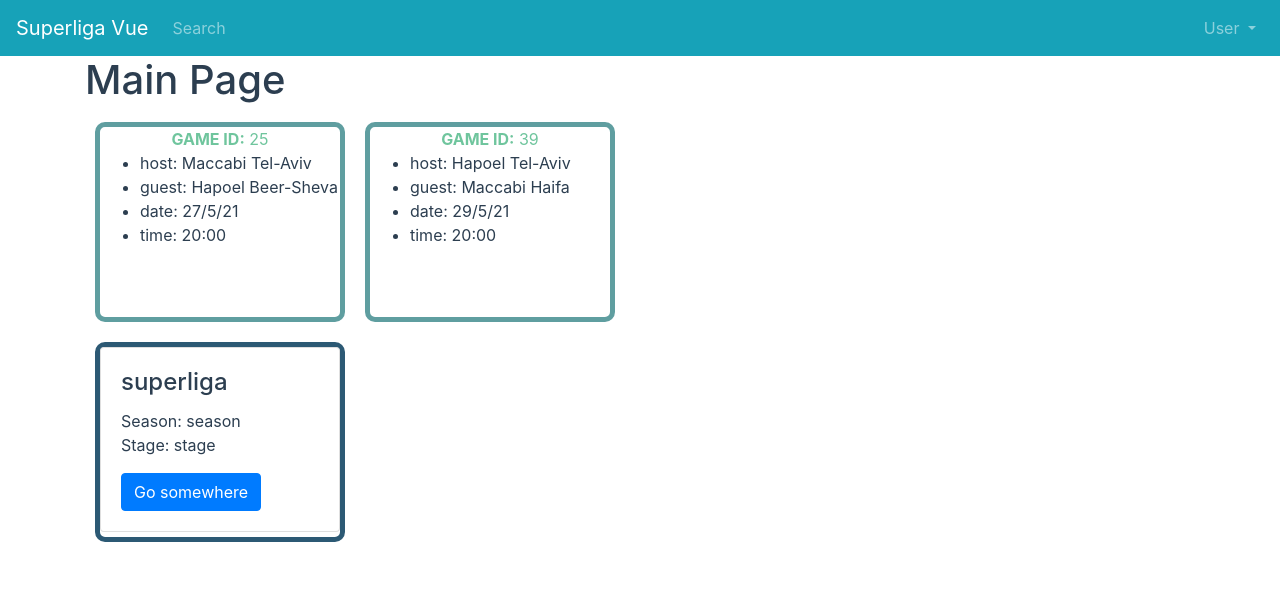
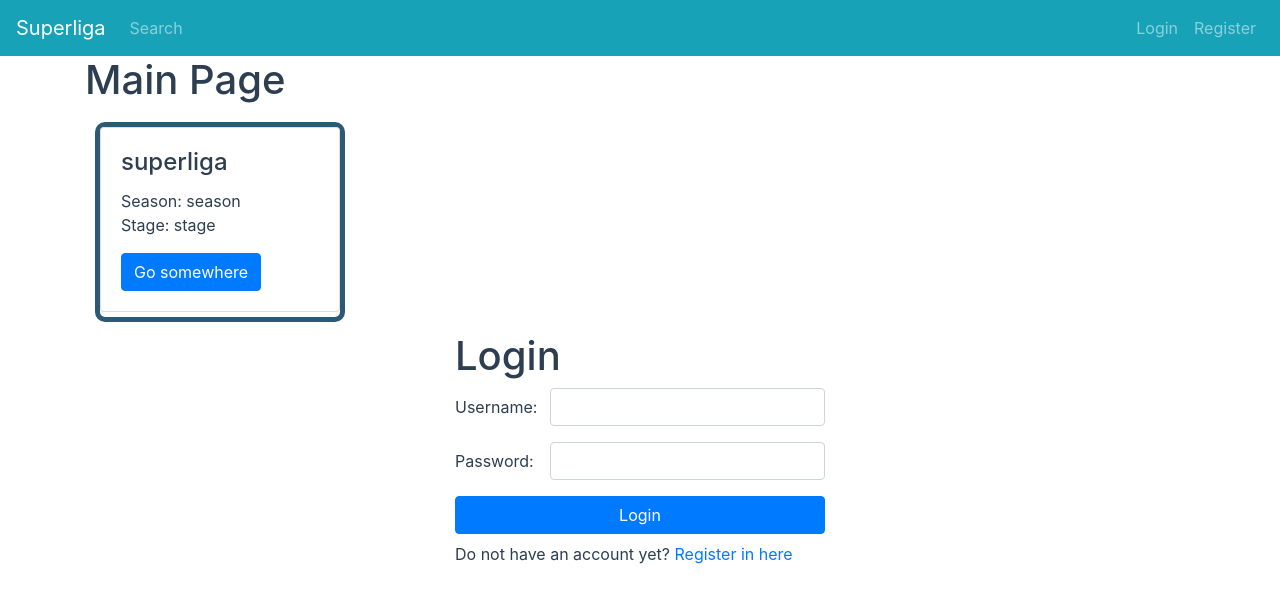
Before and after one commit to shiloari/assignment3-3-316308170_205917776, a Vue app: page / in a window 1280 px wide. Shown: the top 602 px of the page. Built offline with nearby package versions, Linux system fonts and the light colour scheme.

Commit message:
Game Preview

```diff
--- a/src/App.vue
+++ b/src/App.vue
@@ -1,7 +1,7 @@
 <template>
   <div id="app">
     <b-navbar toggleable="lg" type="dark" variant="info">
-      <b-navbar-brand :to="{ name: 'main' }">Superliga Vue</b-navbar-brand>
+      <b-navbar-brand :to="{ name: 'main' }">Superliga</b-navbar-brand>
       <b-collapse id="nav-collapse" is-nav>
         <b-navbar-nav>
 
@@ -17,7 +17,7 @@
             User
           </template>
           <b-dropdown-item href="#">Favorites</b-dropdown-item>
-          <b-dropdown-item href="#">Log Out</b-dropdown-item>
+          <b-dropdown-item @click="Logout" href="#">Log Out</b-dropdown-item>
         </b-nav-item-dropdown>
         </b-navbar-nav>
       </b-collapse>
@@ -31,6 +31,12 @@ export default {
   name: "App",
   methods: {
     Logout() {
+      try{
+        const response = this.axios.post("http://localhost:3000/Logout");
+      }
+      catch(err){
+        console.log(err.response);
+      }
       this.$root.store.logout();
       this.$root.toast("Logout", "User logged out successfully", "success");
 
--- a/src/components/FavoriteGames.vue
+++ b/src/components/FavoriteGames.vue
@@ -1,13 +1,18 @@
 <template>
   <div>
     <GamePreview
-      v-for="g in games"
-      :id="g.id"
-      :hostTeam="g.hostTeam"
-      :guestTeam="g.guestTeam"
-      :date="g.date"
-      :hour="g.hour"
-      :key="g.id"></GamePreview>
+        v-for="g in games"
+        :Match_ID="g.Match_ID"
+        :Home_Team_ID="g.Home_Team_ID"
+        :Away_Team_ID="g.Away_Team_ID"
+        :Match_Date="g.Match_Date"
+        :Hour="g.Hour"
+        :Stadium="g.Stadium"
+        :Stage="g.Stage"
+        :Score="g.Score"
+        :EventBook="g.EventBook"
+        :key="g.id">
+      </GamePreview>
   </div>
 </template>
 
@@ -21,45 +26,55 @@ export default {
   data() {
     return {
       games: [
-        {
-          id:25,
-          hostTeam: "Maccabi Tel-Aviv",
-          guestTeam: "Hapoel Beer-Sheva",
-          date: "27/5/21",
-          hour: "20:00"
-        },
-        {
-          id:39,
-          hostTeam: "Hapoel Tel-Aviv",
-          guestTeam: "Maccabi Haifa",
-          date: "29/5/21",
-          hour: "20:00"
-        }
+        // {
+        //   id:25,
+        //   hostTeam: "Maccabi Tel-Aviv",
+        //   guestTeam: "Hapoel Beer-Sheva",
+        //   date: "27/5/21",
+        //   hour: "20:00"
+        // },
+        // {
+        //   id:39,
+        //   hostTeam: "Hapoel Tel-Aviv",
+        //   guestTeam: "Maccabi Haifa",
+        //   date: "29/5/21",
+        //   hour: "20:00"
+        // },
+        // {
+        //   id:43,
+        //   hostTeam: "Maccabi Haifa",
+        //   guestTeam: "Maccabi Haifa",
+        //   date: "31/5/21",
+        //   hour: "20:00"
+        // }
       ]
     };
   },
-  // methods: {
-  //   async updateGames(){
-  //     console.log("response");
-  //     try {
-  //       const response = await this.axios.get(
-  //         "http://localhost:3000/games/favoriteGames",
-  //       );
-  //       const games = response.data.games;
-  //       this.games = [];
-  //       this.games.push(...games);
-  //       console.log(response);
-  //     } catch (error) {
-  //       console.log("error in update games")
-  //       console.log(error);
-  //     }
-  //   }
-  // },
-  // mounted(){
-  //   console.log("favorite games mounted");
-  //   this.updateGames();
-  // }
+  methods: {
+    async updateGames(){
+      console.log("response");
+      try {
+        const response = await this.axios.get(
+          "http://localhost:3000/users/favoriteMatches",
+        );
+        console.log(JSON.stringify(response.data))
+        this.games = response.data;
+        console.log(this.games[0])
+        // this.games = [];
+        // this.games.push(...games);
+        // console.log(response);
+      } catch (error) {
+        console.log("error in update games")
+        console.log(error);
+      }
+    }
+  },
+  mounted(){
+    console.log("favorite games mounted");
+    this.updateGames();
+  }
 };
 </script>
 
-<style></style>
+<style>
+</style>
--- a/src/components/GamePreview.vue
+++ b/src/components/GamePreview.vue
@@ -1,61 +1,201 @@
 <template>
   <div class="game-preview">
-    <div :title="id" class="game-title">
-      <b>Game Id:</b> {{ id }}
+    <!-- <div :title="Match_ID" class="game-title"></div> -->
+
+    <div id="teams">
+    <div id="team_display">
+      <div id="team_logo"><img v-bind:src= "home_team_logo"></div>
+      <h1>{{ this.home_team_name }}</h1>
     </div>
-    <ul class="game-content">
-      <li> host: {{ hostTeam }}</li>
-      <li> guest: {{ guestTeam }}</li>
-      <li> date: {{ date }}</li>
-      <li> time: {{ hour }}</li>
-    </ul>
+    <div id = "vs">
+      <p><b> vs.</b> </p>
+    </div>
+    <div id="team_display">
+      <div id="team_logo"><img v-bind:src= "away_team_logo"></div>
+      <h1>{{ this.away_team_name }}</h1>
+    </div>
+    </div>
+    <div id="game_details">
+      <div id = "game_date">
+        <p> {{ Match_Date }}</p>
+        <p> {{ Hour }}</p>
+      </div>
+      <div id = "stadium">
+        <p> Stadium: {{ Stadium }}</p>
+      </div>
+      <div id = "stage">
+        <p> Stage: {{ Stage }}</p>
+      </div>
+      <!-- <li> Score: {{ Score }}</li>
+      <li> Events: {{ EventBook }}</li> -->
+    </div>
   </div>
 </template>
 
 <script>
+
 export default {
   name: "GamePreview",
   props: {
-      id: {
+      Match_ID: {
         type: Number,
         required: true
       },
-      hostTeam: {
+      Home_Team_ID: {
+        type: Number,
+        required: true
+      },
+      Away_Team_ID: {
+        type: Number,
+        required: true
+      },
+      Match_Date: {
         type: String,
         required: true
       },
-      guestTeam: {
+      Hour: {
         type: String,
         required: true
       },
-      date: {
+      Stadium: {
         type: String,
         required: true
       },
-      hour: {
-        type: String,
+      Stage: {
+        type: Number,
         required: true
+      },
+      Score: {
+        type: String
+      },
+      EventBook: {
+        type: String
       }
   },
+  data(){
+    return{
+      home_team_name: undefined,
+      home_team_logo : undefined,
+      away_team_name: undefined,
+      away_team_logo : undefined
+
+    }
+  },
+  methods:{
+    async set_display(){
+      try{
+        const home_team = (await this.axios.get(`http://localhost:3000/teams/${this.Home_Team_ID}/preview`)).data;
+        this.home_team_name = home_team.name;
+        this.home_team_logo = home_team.logo_path;
+        const away_team = (await this.axios.get(`http://localhost:3000/teams/${this.Away_Team_ID}/preview`)).data;
+        this.away_team_name = away_team.name;
+        this.away_team_logo = away_team.logo_path;
+      }
+      catch(err){
+        console.log("in error")
+        console.log(err.response)
+      }
+    }
+  },
   mounted(){
-    console.log("game preview mounted")
-  }
+      const teams = this.set_display();
+    }
 };
 </script>
 
 <style>
 .game-preview {
+  justify-content: center;
+  align-items: center;
   display: inline-block;
-  width: 250px;
-  height: 200px;
+  vertical-align: middle;
+  width: 650px;
+  height: 300px;
   position: relative;
   margin: 10px 10px;
   border-style: solid;
   border-radius: 10px;
   border-width: 5px;
-  border-color:cadetblue;
+  border-color:rgb(0, 0, 0);
 }
 
+.game-preview *{
+  margin: 0 auto;
+}
+
+#teams{
+  display: flex;
+  align-items: stretch;
+  align-content: center;
+}
+
+#team_display{
+  display: inline-block;
+  justify-content: center;
+  align-items: center;
+  text-align: center;
+  vertical-align: middle;
+}
+
+#vs{
+  font-size: 50px;
+  display: inline;
+  float: none;}
+
+#vs p{
+  margin-top: 40px;
+}
+
+#game_date{
+  text-align: center;
+  align-items: center;
+
+}
+
+#game_date p{
+   display: inline-block;
+   margin-inline: 20px;
+   font-size: 18px;
+}
+
+#team_logos{
+  display: flex;
+  align-items: stretch;
+  align-content: center;
+}
+
+#team_logo{
+  margin-inline: 60px;
+}
+
+#playing_teams{
+  width: 100%;
+  display: flex;
+  align-items: stretch;
+  align-content: center;
+}
+
+#playing_teams h1{
+  width: 100%;
+  display: flex;
+  align-items: stretch;
+  align-content: center;
+  overflow: visible;
+  border: solid 2px green;
+  font-size: 40px;
+  line-height: 40px;
+}
+
+#playing_teams p{
+  width: 100%;
+  display: block;
+  align-items: center;
+  align-content: center;
+  border: solid 2px red;
+  font-size: 40px;
+  line-height: 40px;
+  padding-inline: 20px;
+}
 .game-preview .game-title {
   text-align: center;
   text-transform: uppercase;
@@ -67,6 +207,4 @@ export default {
   overflow: hidden;
 }
 
-
-
 </style>
--- a/src/components/LeagueInfo.vue
+++ b/src/components/LeagueInfo.vue
@@ -26,6 +26,15 @@ export default {
       stage: "stage"
     };
   },
+  methods:{
+
+  },
+  computed:{
+
+  },
+  mounted(){
+
+  }
 }
 </script>
 
--- a/src/main.js
+++ b/src/main.js
@@ -2,7 +2,7 @@ import Vue from "vue";
 import App from "./App.vue";
 import VueAxios from "vue-axios";
 import axios from "axios";
-
+axios.defaults.withCredentials = true
 import routes from "./routes";
 import VueRouter from "vue-router";
 Vue.use(VueRouter);
@@ -70,11 +70,10 @@ Vue.config.productionTip = false;
 
 const shared_data = {
     // username: localStorage.username,
-  username: "hilla",
+    username: undefined,
     login(username) {
         localStorage.setItem("username", username);
         this.username = username;
-    console.log("login", this.username);
     },
     logout() {
         console.log("logout");
@@ -83,6 +82,7 @@ const shared_data = {
     }
 };
 console.log(shared_data);
+
 // Vue.prototype.$root.store = shared_data;
 
 new Vue({
--- a/src/pages/LoginPage.vue
+++ b/src/pages/LoginPage.vue
@@ -94,17 +94,16 @@ export default {
     async Login() {
       try {
         const response = await this.axios.post(
-          "https://localhost:3000/user/Login",
+          "http://localhost:3000/Login",
           {
             username: this.form.username,
             password: this.form.password
-          }
-        );
-        // console.log(response);
-        // this.$root.loggedIn = true;
-        console.log(this.$root.store.login);
+            }
+        )
+        this.$root.loggedIn = true;
+        // console.log(this.$root.store.login);
         this.$root.store.login(this.form.username);
-        this.$router.push("/");
+        // this.$router.push("/");
       } catch (err) {
         console.log(err.response);
         this.form.submitError = err.response.data.message;
--- a/src/pages/MainPage.vue
+++ b/src/pages/MainPage.vue
@@ -1,9 +1,10 @@
 <template>
   <div class="container">
     <h1 class="title">Main Page</h1>
+    <LeagueInfo></LeagueInfo>
     <LoginPage v-if="!$root.store.username"></LoginPage>
     <FavoriteGames v-else></FavoriteGames>
-    <LeagueInfo></LeagueInfo>
+
   </div>
 </template>
 
```
Also changed, not shown: src/routes.js (+7 -5 lines), 16 other files (tests, documents, lock files or other folders). Lines whose indentation alone changed are shown as unchanged.
